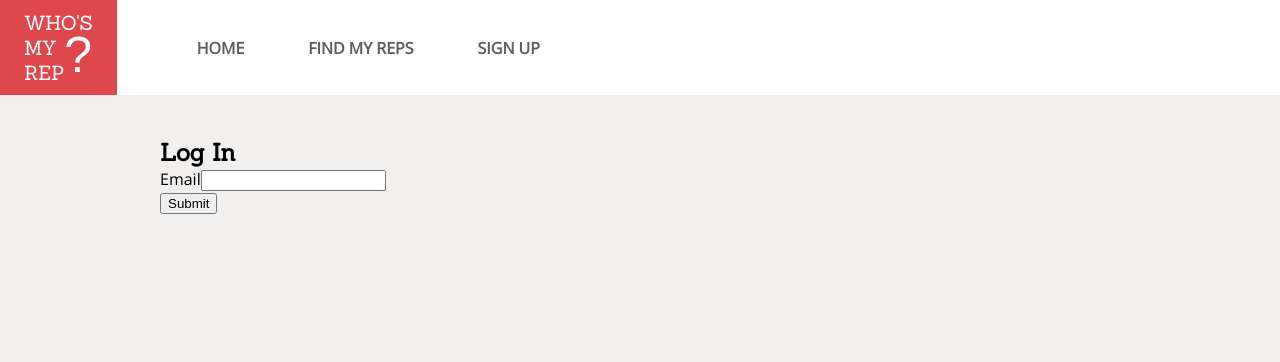
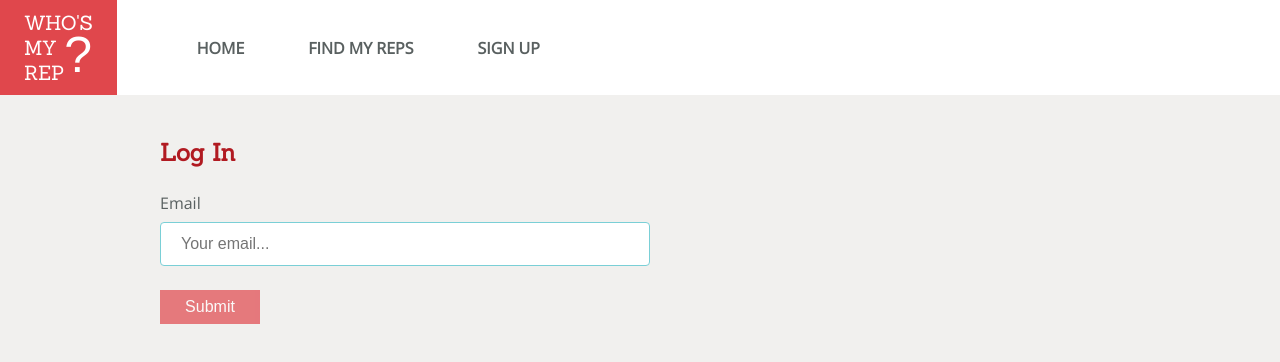
Before and after one commit to haleydek/react-project-frontend-whos-my-rep, a React (Create React App) app: page /login in a window 1280 px wide. Shown: the top 362 px of the page. Built offline with nearby package versions, Linux system fonts and the light colour scheme; no server answers; a web font is replaced by a local one.

Commit message:
style forms.

```diff
--- a/src/components/LoginInput.js
+++ b/src/components/LoginInput.js
@@ -30,7 +30,7 @@ class LoginInput extends React.Component {
                 <h2>Log In</h2>
                 <form onSubmit={this.handleSubmit} >
                     <label>Email</label>
-                    <input type='text' value={this.state.email} onChange={this.handleChange} /><br />
+                    <input type='text' value={this.state.email} onChange={this.handleChange} placeholder="Your email..."/>
                     <input type='submit' />
                 </form>
             </div>
--- a/src/components/SignUpInput.js
+++ b/src/components/SignUpInput.js
@@ -31,9 +31,9 @@ class SignUpInput extends React.Component {
                 <h2>Sign Up</h2>
                 <form onSubmit={this.handleSubmit} >
                     <label>Email</label>
-                    <input type='text' name='email' value={this.state.email} onChange={this.handleChange} /><br />
+                    <input type='text' name='email' value={this.state.email} onChange={this.handleChange} placeholder="Your email..."/>
                     <label>First Name</label>
-                    <input type='text' name='firstName' value={this.state.firstName} onChange={this.handleChange} /><br />
+                    <input type='text' name='firstName' value={this.state.firstName} onChange={this.handleChange} placeholder="Your first name..."/>
                     <input type='submit' />
                 </form>
             </div>
--- a/src/components/search/SearchInput.js
+++ b/src/components/search/SearchInput.js
@@ -26,7 +26,7 @@ class SearchInput extends React.Component {
             <div className="search-input">
                 <form onSubmit={this.handleSubmit}>
                     <label>Enter your address to find your representatives</label>
-                    <input type="text" value={this.state.address} onChange={this.handleChange} />
+                    <input type="text" value={this.state.address} onChange={this.handleChange} placeholder="Your address..."/>
                     <input type="submit" value="Search" />
                 </form>
             </div>
--- a/src/stylesheets/styles.scss
+++ b/src/stylesheets/styles.scss
@@ -5,6 +5,7 @@ html, body {
     margin: 0;
     height: 100%;
     font-family: $main-font-family;
+    color: $secondary-color;
 }
 
 #root {
@@ -30,7 +31,37 @@ a {
 
 h1, h2, h3 {
     font-family: $heading-font-family;
-    margin: 0;
+    color: $primary-color;
+    margin: 0 0 24px 0;
+}
+
+input[type=text] {
+    padding: 12px 20px;
+    margin: 8px 0 24px 0;
+    display: block;
+    border: 1px solid $accent-color;
+    border-radius: 4px;
+    font-size: 16px;
+    width: 40%;
+    color: $secondary-color;
+}
+
+input[type=submit] {
+    padding: 8px 8px;
+    margin: 8px 0;
+    display: block;
+    width: 100px;
+    border: none;
+    font-size: 16px;
+    background-color: $primary-color-light;
+    opacity: 0.7;
+    transition: 0.3s;
+    color: white;
+    cursor: pointer;
+}
+
+input[type=submit]:hover {
+    opacity: 1;
 }
 
 
```
